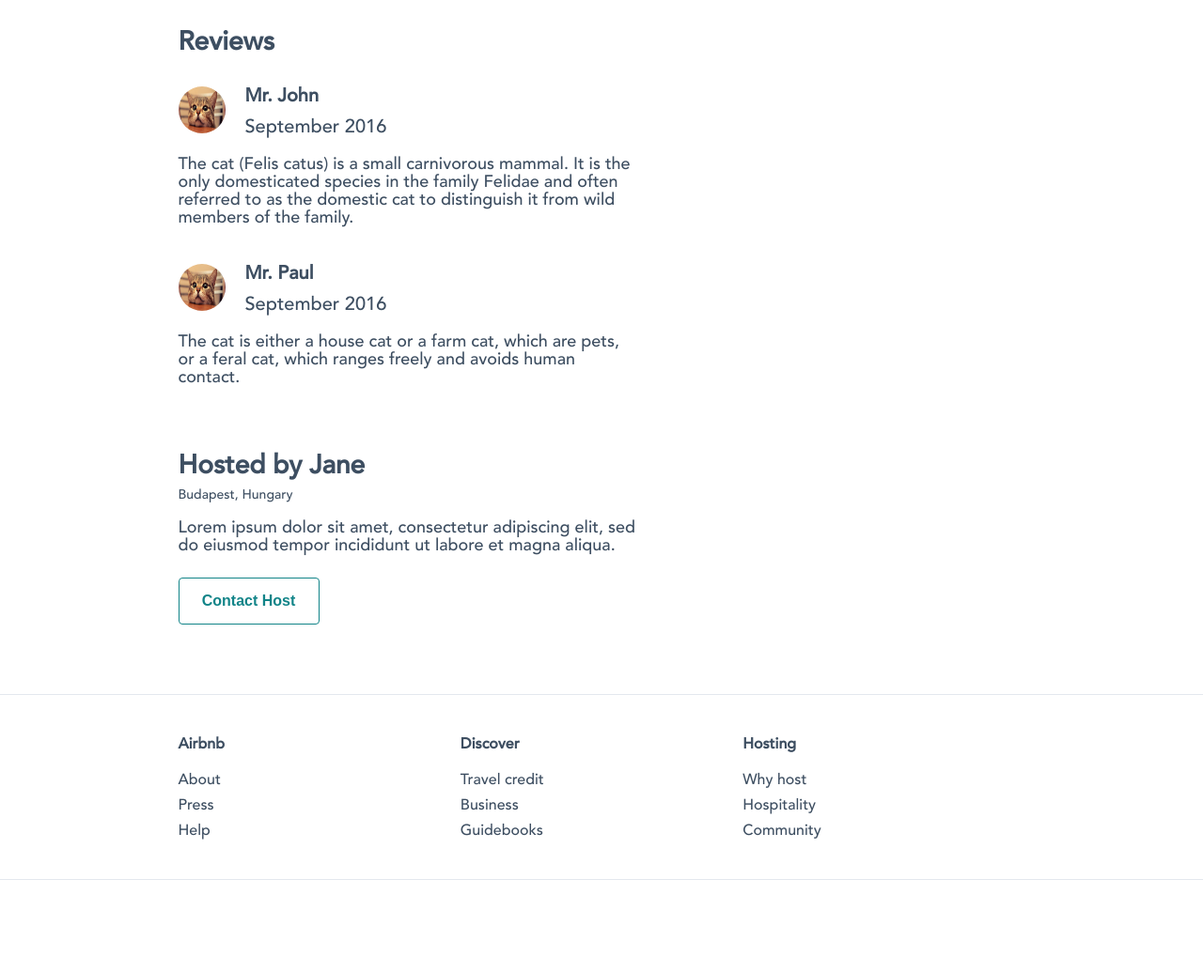
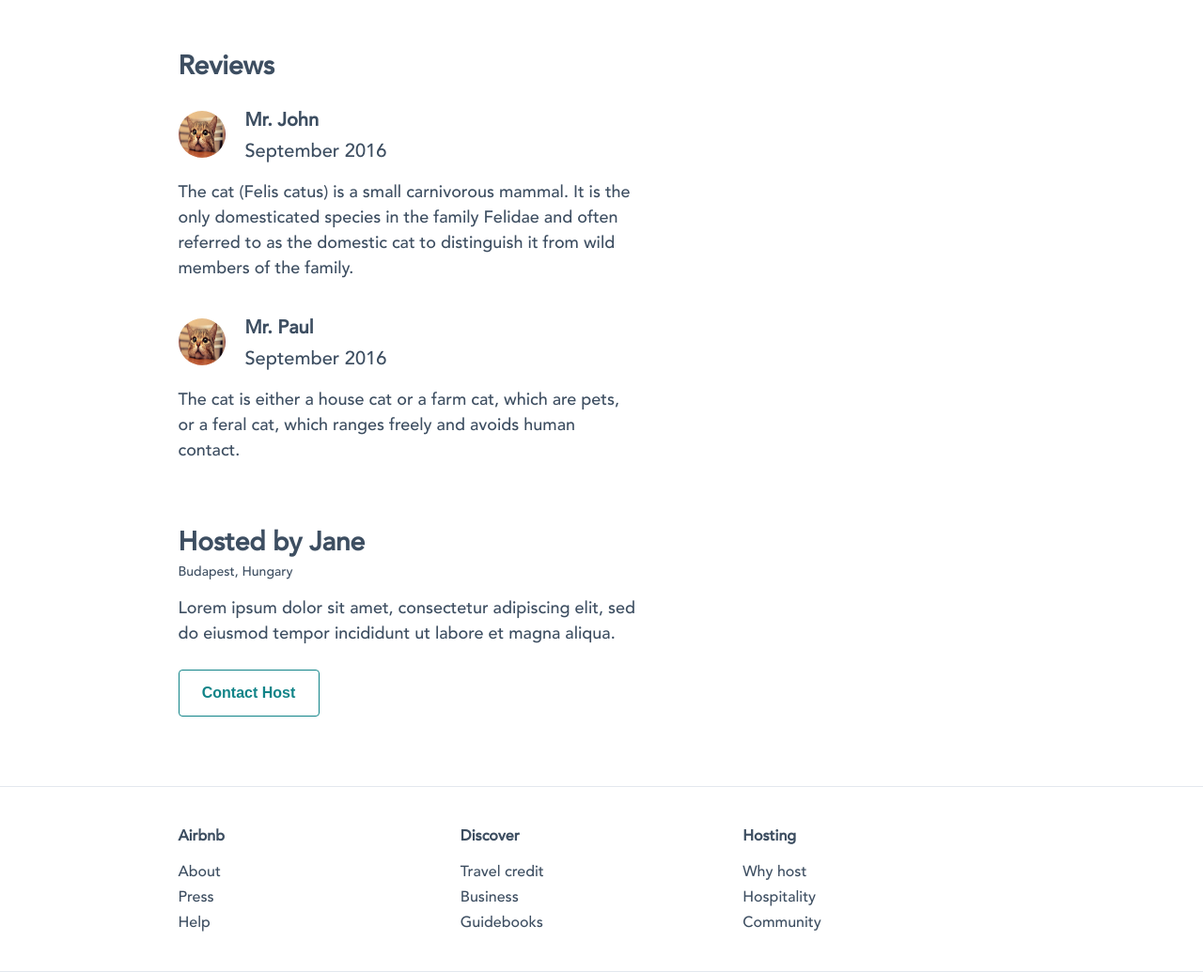
Before and after one commit to youvovk/layout_listing-details-airbnb, a website: page src/index.html in a window 1280 px wide. Shown: the part 1000-2035 px from the top of the page at 94% size. Before the commit the page ends 1937 px from the top, so only its background shows below. Drawn offline with nearby package versions, Linux system fonts and the light colour scheme; files that its build step writes are made by us from their sources.

Commit message:
fix indent

```diff
--- a/src/index.html
+++ b/src/index.html
@@ -11,7 +11,11 @@
     <header class="header">
       <div class="header__container">
         <a href="#">
-          <img src="images/Rectangle 2.png" alt="airbnb-logo" class="img--heigth">
+          <img
+            src="images/Rectangle 2.png"
+            alt="airbnb-logo"
+            class="img--heigth"
+          >
         </a>
         <nav class="nav">
           <ul class="nav__items">
@@ -26,7 +30,11 @@
             </li>
           </ul>
           <a href="#" class="img_heigth">
-            <img src="images/Ellipse.png" alt="profile-link" class="img__profile img_heigth">
+            <img
+              src="images/Ellipse.png"
+              alt="profile-link"
+              class="img__profile img_heigth"
+            >
           </a>
         </nav>
 
@@ -36,9 +44,11 @@
             <span></span>
           </label>
           <div class="menu__box">
-            <img src="images/Ellipse.png"
+            <img
+              src="images/Ellipse.png"
               alt="your photo profile"
-                  class="menu__item_img img__profile img_heigth">
+              class="menu__item_img img__profile img_heigth"
+            >
             <ul>
               <li class="menu__item text-size16">
                 <a href="#" class="link link_bold">
@@ -72,15 +82,15 @@
             <p class="order__price-night text-size18">
               25$ per night
             </p>
-            <input type="text"
+            <input
+              type="text"
               onfocus="(this.type='date')"
               onblur="(this.type='text')"
               name="order"
               placeholder="Date"
               class="order-input order-input--indent text">
-
-            <input type="text"
-                    name="firstname"
+            <input
+              type="number"
               placeholder="Guests"
               class="order-input text">
             <button class="order-book__button">
@@ -147,11 +157,9 @@
                     <img src="images/cat.jpg" alt="commentator's profile" class="reviews__profile-photo">
                   </a>
                   <div class="reviews__profile-name">
-                    <a href="#" class="link link_bold">
-                      <p class="text-size20">
+                    <p class="reviews__profile-name-bold text-size20">
                       Mr. John
                     </p>
-                    </a>
                     <p class="text-size20">
                       September 2016
                     </p>
@@ -164,14 +172,16 @@
                 </p>
                 <div class="reviews__data">
                   <a href="#">
-                    <img src="images/cat.jpg" alt="commentator's profile" class="reviews__profile-photo">
+                    <img
+                      src="images/cat.jpg"
+                      alt="commentator's profile"
+                      class="reviews__profile-photo"
+                    >
                   </a>
                   <div class="reviews__profile-name">
-                    <a href="#" class="link link_bold">
-                      <p class="text-size20">
+                    <p class="reviews__profile-name-bold text-size20">
                       Mr. Paul
                     </p>
-                    </a>
                     <p class="text-size20">
                       September 2016
                     </p>
@@ -206,14 +216,15 @@
             <p class="order__price-night text-size18">
               25$ per night
             </p>
-            <input type="text"
+            <input
+              type="text"
               onfocus="(this.type='date')"
               onblur="(this.type='text')"
               name="order"
               placeholder="Date"
               class="order-input order-input--indent  text">
-            <input type="text"
-                   name="firstname"
+            <input
+              type="number"
               placeholder="Guests"
               class="order-input text">
             <button class="order-book__button">
@@ -230,61 +241,66 @@
           <h3 class="footer-title">
             Airbnb
           </h3>
+          <p class="footer-item footer-item--media">
             <a href="#" class="link">
+              About
+            </a>
+          </p>
           <p class="footer-item footer-item--media">
-              About
+            <a href="#" class="link">
+              Press
+            </a>
           </p>
+          <p class="footer-item--media">
+            <a href="#" class="link">
+              Help
             </a>
-          <a href="#" class="link">
-            <p class="footer-item footer-item--media">
-              Press
           </p>
-          </a>
-          <a href="#" class="link">
-            <p class="footer-item--media">
-              Help
-            </p>
-          </a>
         </div>
         <div class="footer__discover text-size16">
           <h3 class="footer-title">
             Discover
           </h3>
+          <p class="footer-item footer-item--media">
             <a href="#" class="link">
+              Travel credit
+            </a>
+          </p>
+
           <p class="footer-item footer-item--media">
-              Travel credit
+            <a href="#" class="link">
+              Business
+            </a>
           </p>
+
+          <p class="footer-item--media">
+            <a href="#" class="link">
+              Guidebooks
             </a>
-          <a href="#" class="link">
-            <p class="footer-item footer-item--media">
-              Business
           </p>
-          </a>
-          <a href="#" class="link">
-            <p class="footer-item--media">
-              Guidebooks
-            </p>
-          </a>
         </div>
         <div class="footer__hosting text-size16">
           <h3 class="footer-title">
             Hosting
           </h3>
+
+          <p class="footer-item footer-item--media">
             <a href="#" class="link">
+              Why host
+            </a>
+          </p>
+
           <p class="footer-item footer-item--media">
-              Why host
+            <a href="#" class="link">
+              Hospitality
+            </a>
           </p>
+
+          <p class="footer-item--media">
+            <a href="#" class="link">
+              Community
             </a>
-          <a href="#" class="link">
-            <p class="footer-item footer-item--media">
-              Hospitality
           </p>
-          </a>
-          <a href="#" class="link">
-            <p class="footer-item--media">
-              Community
-            </p>
-          </a>
         </div>
       </footer>
     </div>
--- a/src/styles/utils/blocks/_main-page.scss
+++ b/src/styles/utils/blocks/_main-page.scss
@@ -25,7 +25,7 @@
 
   &-description {
     margin-bottom: 30px;
-    line-height: 24px;
+    line-height: 1.9;
   }
 
   &-contact {
@@ -90,6 +90,10 @@
     display: flex;
     flex-direction: column;
     justify-content: space-between;
+
+    &-bold {
+      font-weight: 600;
+    }
   }
 
   &__profile-name :first-child() {
@@ -97,7 +101,7 @@
   }
 
   &-text {
-    line-height: 19px;
+    line-height: 1.5;
     padding-bottom: 40px;
   }
 }
@@ -116,7 +120,7 @@
   }
 
   &-text {
-    line-height: 19px;
+    line-height: 1.5;
   }
 }
 
@@ -188,6 +192,7 @@
   }
 
   &-book__button {
+    font-size: 18px;
     height: 50px;
     color: #fff;
     background-color: #fd5c63;
```
Also changed, not shown: dist/index.html, dist/styles/main.css, 1 other file. Lines whose indentation alone changed are shown as unchanged.
